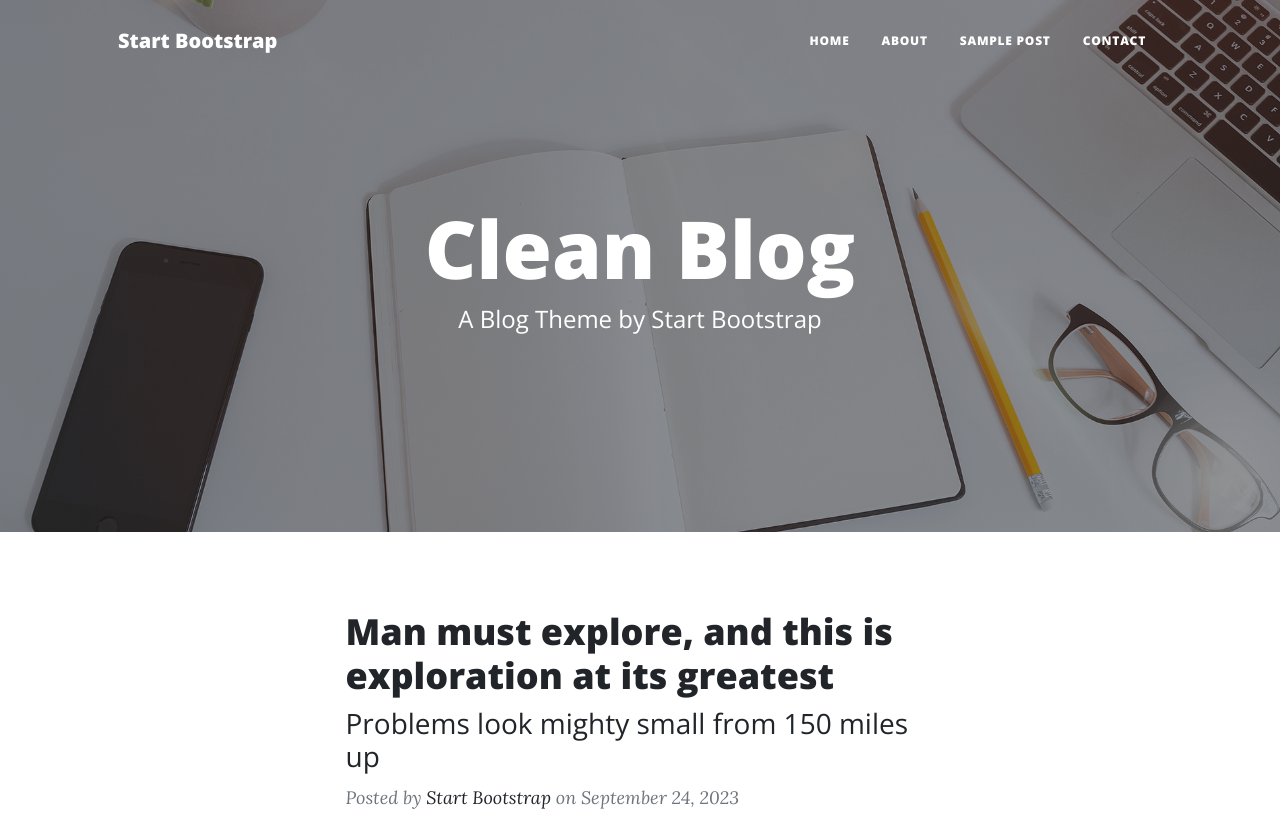
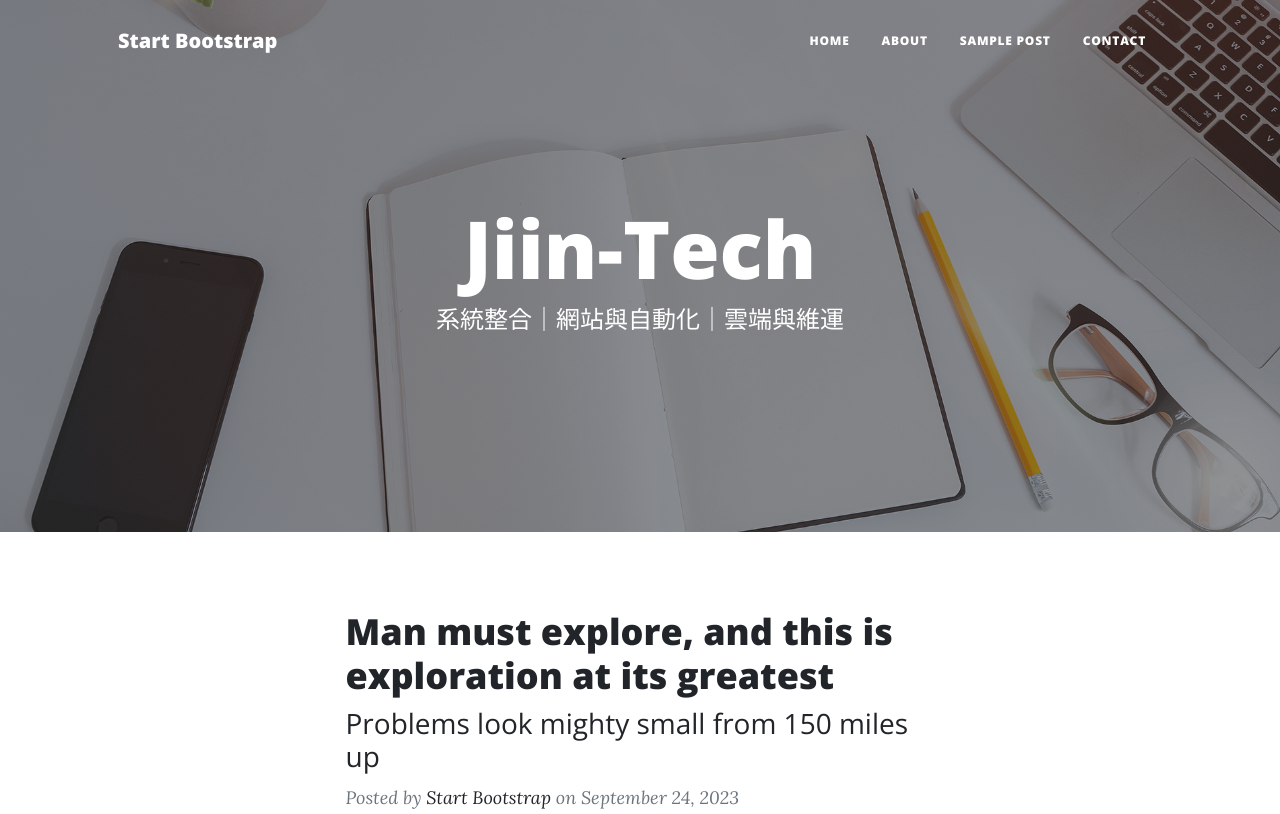
Before and after one commit to kidneysbobgelb1909/website, a website: page dist/index.html in a window 1280 px wide. Shown: the top 814 px of the page. Drawn offline with nearby package versions, Linux system fonts and the light colour scheme.

Commit message:
Update index.html

```diff
--- a/dist/index.html
+++ b/dist/index.html
@@ -40,8 +40,8 @@
                 <div class="row gx-4 gx-lg-5 justify-content-center">
                     <div class="col-md-10 col-lg-8 col-xl-7">
                         <div class="site-heading">
-                            <h1>Clean Blog</h1>
-                            <span class="subheading">A Blog Theme by Start Bootstrap</span>
+                            <h1>Jiin-Tech</h1>
+                            <span class="subheading">系統整合｜網站與自動化｜雲端與維運</span>
                         </div>
                     </div>
                 </div>
```
